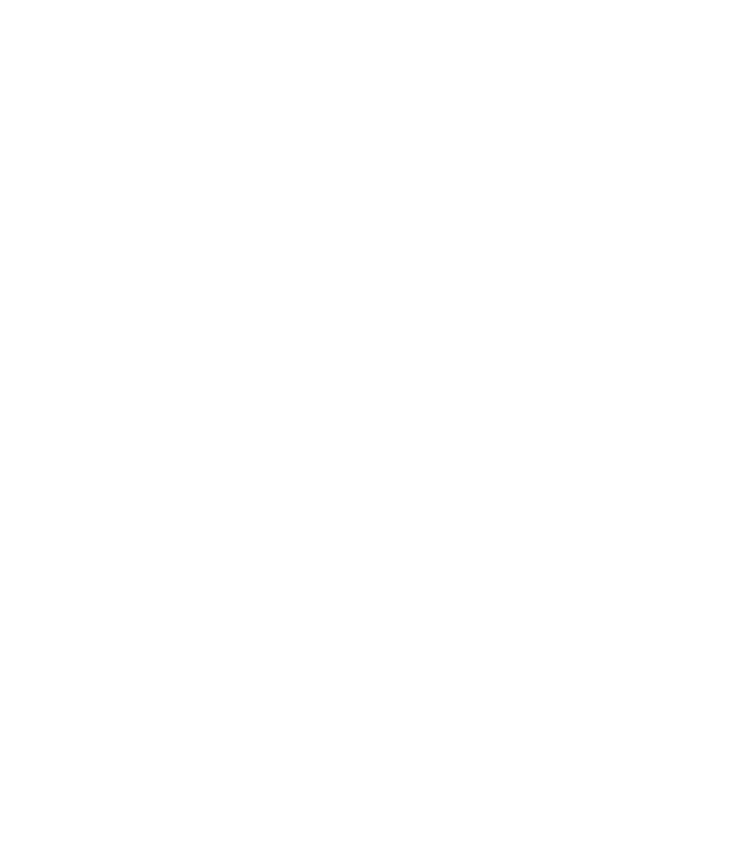
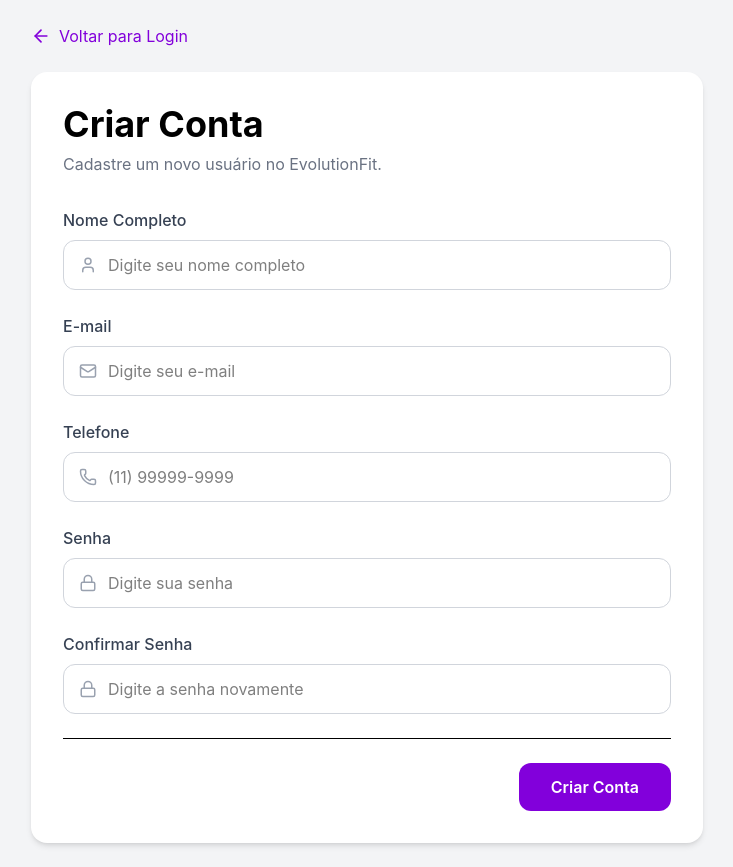
Before and after one commit to Fernando-Moreno-7/projetoTCC, a React app in the folder frontend/: page /cadastrar-usuario in a window 1280 px wide. Before the commit this address had no page. Shown: the whole page, without its empty margins (273-1006 px from the left). Before the commit the page ends 800 px from the top, so only its background shows below. Built offline with nearby package versions, Linux system fonts and the light colour scheme; the HTML template or start-up script is replaced by a standard one.

Commit message:
Adicionando a tela de cadastro

```diff
--- a/frontend/src/App.jsx
+++ b/frontend/src/App.jsx
@@ -10,6 +10,7 @@ import Agenda from "./pages/Agenda/Agenda";
 import CadastrarAgenda from "./pages/CadastrarAgenda/CadastrarAgenda";
 import Avaliacoes from "./pages/Avaliacoes/Avaliacoes";
 import CadastrarAvaliacao from "./pages/CadastrarAvaliacao/CadastrarAvaliacao";
+import CadastrarUsuario from "./pages/CadastrarUsuario/CadastrarUsuario";
 
 export default function App() {
 
@@ -39,6 +40,8 @@ export default function App() {
 
                 <Route path="/cadastrar-avaliacao" element={<CadastrarAvaliacao />} />
 
+                <Route path="/cadastrar-usuario" element={<CadastrarUsuario />} />
+
 
 
 
--- /dev/null
+++ b/frontend/src/pages/CadastrarUsuario/CadastrarUsuario.jsx
@@ -0,0 +1,259 @@
+import { useState } from "react";
+import { useNavigate } from "react-router-dom";
+
+import {
+    ArrowLeft,
+    User,
+    Mail,
+    Lock,
+    Phone
+} from "lucide-react";
+
+export default function CadastrarUsuario() {
+
+    const navigate = useNavigate();
+
+    const [nome, setNome] = useState("");
+    const [email, setEmail] = useState("");
+    const [telefone, setTelefone] = useState("");
+    const [senha, setSenha] = useState("");
+    const [confirmarSenha, setConfirmarSenha] = useState("");
+
+    const handleCadastrar = (e) => {
+
+        e.preventDefault();
+
+        if (!nome || !email || !senha || !confirmarSenha) {
+
+            alert("Preencha todos os campos obrigatórios!");
+
+            return;
+        }
+
+        if (senha !== confirmarSenha) {
+
+            alert("As senhas não coincidem!");
+
+            return;
+        }
+
+        console.log({
+            nome,
+            email,
+            telefone,
+            senha
+        });
+
+        alert("Cadastro validado com sucesso!");
+    };
+
+    return (
+
+        <div className="min-h-screen bg-gray-100 flex items-center justify-center p-6">
+
+            <div className="w-full max-w-2xl">
+
+                <button
+                    onClick={() => navigate("/")}
+                    className="flex items-center gap-2 text-purple-700 hover:text-purple-900 mb-6 transition"
+                >
+
+                    <ArrowLeft size={20} />
+
+                    Voltar para Login
+
+                </button>
+
+                <div className="bg-white rounded-2xl shadow-md p-8">
+
+                    <div className="mb-8">
+
+                        <h1 className="text-4xl font-bold">
+
+                            Criar Conta
+
+                        </h1>
+
+                        <p className="text-gray-500 mt-2">
+
+                            Cadastre um novo usuário no EvolutionFit.
+
+                        </p>
+
+                    </div>
+
+                    <form
+                        onSubmit={handleCadastrar}
+                        className="space-y-6"
+                    >
+
+                        {/* Nome */}
+
+                        <div>
+
+                            <label className="block text-gray-700 font-medium mb-2">
+
+                                Nome Completo
+
+                            </label>
+
+                            <div className="relative">
+
+                                <User
+                                    size={18}
+                                    className="absolute left-4 top-4 text-gray-400"
+                                />
+
+                                <input
+                                    type="text"
+                                    value={nome}
+                                    onChange={(e) => setNome(e.target.value)}
+                                    placeholder="Digite seu nome completo"
+                                    className="w-full border border-gray-300 rounded-xl py-3 pl-11 pr-4 focus:outline-none focus:ring-2 focus:ring-purple-600"
+                                />
+
+                            </div>
+
+                        </div>
+
+                        {/* E-mail */}
+
+                        <div>
+
+                            <label className="block text-gray-700 font-medium mb-2">
+
+                                E-mail
+
+                            </label>
+
+                            <div className="relative">
+
+                                <Mail
+                                    size={18}
+                                    className="absolute left-4 top-4 text-gray-400"
+                                />
+
+                                <input
+                                    type="email"
+                                    value={email}
+                                    onChange={(e) => setEmail(e.target.value)}
+                                    placeholder="Digite seu e-mail"
+                                    className="w-full border border-gray-300 rounded-xl py-3 pl-11 pr-4 focus:outline-none focus:ring-2 focus:ring-purple-600"
+                                />
+
+                            </div>
+
+                        </div>
+
+                        {/* Telefone */}
+
+                        <div>
+
+                            <label className="block text-gray-700 font-medium mb-2">
+
+                                Telefone
+
+                            </label>
+
+                            <div className="relative">
+
+                                <Phone
+                                    size={18}
+                                    className="absolute left-4 top-4 text-gray-400"
+                                />
+
+                                <input
+                                    type="text"
+                                    value={telefone}
+                                    onChange={(e) => setTelefone(e.target.value)}
+                                    placeholder="(11) 99999-9999"
+                                    className="w-full border border-gray-300 rounded-xl py-3 pl-11 pr-4 focus:outline-none focus:ring-2 focus:ring-purple-600"
+                                />
+
+                            </div>
+
+                        </div>
+
+                        {/* Senha */}
+
+                        <div>
+
+                            <label className="block text-gray-700 font-medium mb-2">
+
+                                Senha
+
+                            </label>
+
+                            <div className="relative">
+
+                                <Lock
+                                    size={18}
+                                    className="absolute left-4 top-4 text-gray-400"
+                                />
+
+                                <input
+                                    type="password"
+                                    value={senha}
+                                    onChange={(e) => setSenha(e.target.value)}
+                                    placeholder="Digite sua senha"
+                                    className="w-full border border-gray-300 rounded-xl py-3 pl-11 pr-4 focus:outline-none focus:ring-2 focus:ring-purple-600"
+                                />
+
+                            </div>
+
+                        </div>
+
+                        {/* Confirmar senha */}
+
+                        <div>
+
+                            <label className="block text-gray-700 font-medium mb-2">
+
+                                Confirmar Senha
+
+                            </label>
+
+                            <div className="relative">
+
+                                <Lock
+                                    size={18}
+                                    className="absolute left-4 top-4 text-gray-400"
+                                />
+
+                                <input
+                                    type="password"
+                                    value={confirmarSenha}
+                                    onChange={(e) => setConfirmarSenha(e.target.value)}
+                                    placeholder="Digite a senha novamente"
+                                    className="w-full border border-gray-300 rounded-xl py-3 pl-11 pr-4 focus:outline-none focus:ring-2 focus:ring-purple-600"
+                                />
+
+                            </div>
+
+                        </div>
+
+                        {/* Botão */}
+
+                        <div className="flex justify-end pt-6 border-t">
+
+                            <button
+                                type="submit"
+                                className="bg-purple-700 hover:bg-purple-800 text-white px-8 py-3 rounded-xl font-semibold transition"
+                            >
+
+                                Criar Conta
+
+                            </button>
+
+                        </div>
+
+                    </form>
+
+                </div>
+
+            </div>
+
+        </div>
+
+    );
+}
--- a/frontend/src/pages/Login/Login.jsx
+++ b/frontend/src/pages/Login/Login.jsx
@@ -1,38 +1,25 @@
-import { useState } from "react";
+import { useNavigate } from "react-router-dom";
 
 import {
-    Dumbbell,
-    Mail,
-    Lock,
-    Eye,
-    EyeOff
+    User,
+    Lock
 } from "lucide-react";
-
-import Button from "../../components/Button/Button";
-import Input from "../../components/Input/Input";
 
 export default function Login() {
 
-    const [mostrarSenha, setMostrarSenha] = useState(false);
+    const navigate = useNavigate();
 
     return (
 
-        <div className="min-h-screen bg-gradient-to-br from-purple-700 via-purple-800 to-indigo-900 flex items-center justify-center p-6">
+        <div className="min-h-screen bg-gray-100 flex items-center justify-center p-6">
 
-            <div className="bg-white w-full max-w-md rounded-3xl shadow-2xl p-10">
+            <div className="w-full max-w-md">
 
-                <div className="flex flex-col items-center mb-10">
+                <div className="bg-white rounded-2xl shadow-md p-8">
 
-                    <div className="bg-purple-700 w-24 h-24 rounded-full flex items-center justify-center shadow-xl">
+                    <div className="text-center mb-8">
 
-                        <Dumbbell
-                            size={42}
-                            className="text-white"
-                        />
-
-                    </div>
-
-                    <h1 className="text-4xl font-bold text-purple-700 mt-6">
+                        <h1 className="text-4xl font-bold text-purple-700">
 
                             EvolutionFit
 
@@ -40,20 +27,42 @@ export default function Login() {
 
                         <p className="text-gray-500 mt-2">
 
-                        Sistema de Gerenciamento de Academia
+                            Acesse sua conta
 
                         </p>
 
                     </div>
 
-                <form className="space-y-6">
+                    <div className="space-y-6">
 
-                    <Input
-                        icon={<Mail size={18} />}
-                        label="E-mail"
+                        {/* E-mail */}
+
+                        <div>
+
+                            <label className="block text-gray-700 font-medium mb-2">
+
+                                E-mail
+
+                            </label>
+
+                            <div className="relative">
+
+                                <User
+                                    size={18}
+                                    className="absolute left-4 top-4 text-gray-400"
+                                />
+
+                                <input
                                     type="email"
                                     placeholder="Digite seu e-mail"
+                                    className="w-full border border-gray-300 rounded-xl py-3 pl-11 pr-4 focus:outline-none focus:ring-2 focus:ring-purple-600"
                                 />
+
+                            </div>
+
+                        </div>
+
+                        {/* Senha */}
 
                         <div>
 
@@ -71,36 +80,42 @@ export default function Login() {
                                 />
 
                                 <input
-
-                                type={mostrarSenha ? "text" : "password"}
-
+                                    type="password"
                                     placeholder="Digite sua senha"
-
-                                className="w-full rounded-xl border border-gray-300 py-3 pl-11 pr-12 focus:outline-none focus:ring-2 focus:ring-purple-600"
-
+                                    className="w-full border border-gray-300 rounded-xl py-3 pl-11 pr-4 focus:outline-none focus:ring-2 focus:ring-purple-600"
                                 />
 
+                            </div>
+
+                        </div>
+
+                        {/* Entrar */}
+
                         <button
-
-                                type="button"
-
-                                onClick={() =>
-                                    setMostrarSenha(!mostrarSenha)
-                                }
-
-                                className="absolute right-4 top-3 text-gray-500"
-
+                            onClick={() => navigate("/dashboard")}
+                            className="w-full bg-purple-700 hover:bg-purple-800 text-white py-3 rounded-xl font-semibold transition"
                         >
 
-                                {mostrarSenha ?
+                            Entrar
 
-                                    <EyeOff size={20} />
+                        </button>
 
-                                    :
+                        {/* Criar conta */}
 
-                                    <Eye size={20} />
+                        <div className="text-center pt-2">
 
-                                }
+                            <p className="text-gray-500 text-sm">
+
+                                Ainda não possui uma conta?
+
+                            </p>
+
+                            <button
+                                onClick={() => navigate("/cadastrar-usuario")}
+                                className="text-purple-700 hover:text-purple-900 font-semibold mt-1 transition"
+                            >
+
+                                Criar uma conta
 
                             </button>
 
@@ -108,29 +123,7 @@ export default function Login() {
 
                     </div>
 
-                    <Button>
-
-                        Entrar
-
-                    </Button>
-
-                    <div className="text-center">
-
-                        <button
-
-                            type="button"
-
-                            className="text-purple-700 hover:underline text-sm"
-
-                        >
-
-                            Esqueci minha senha
-
-                        </button>
-
                 </div>
-
-                </form>
 
             </div>
 
```
Lines whose indentation alone changed are shown as unchanged.
